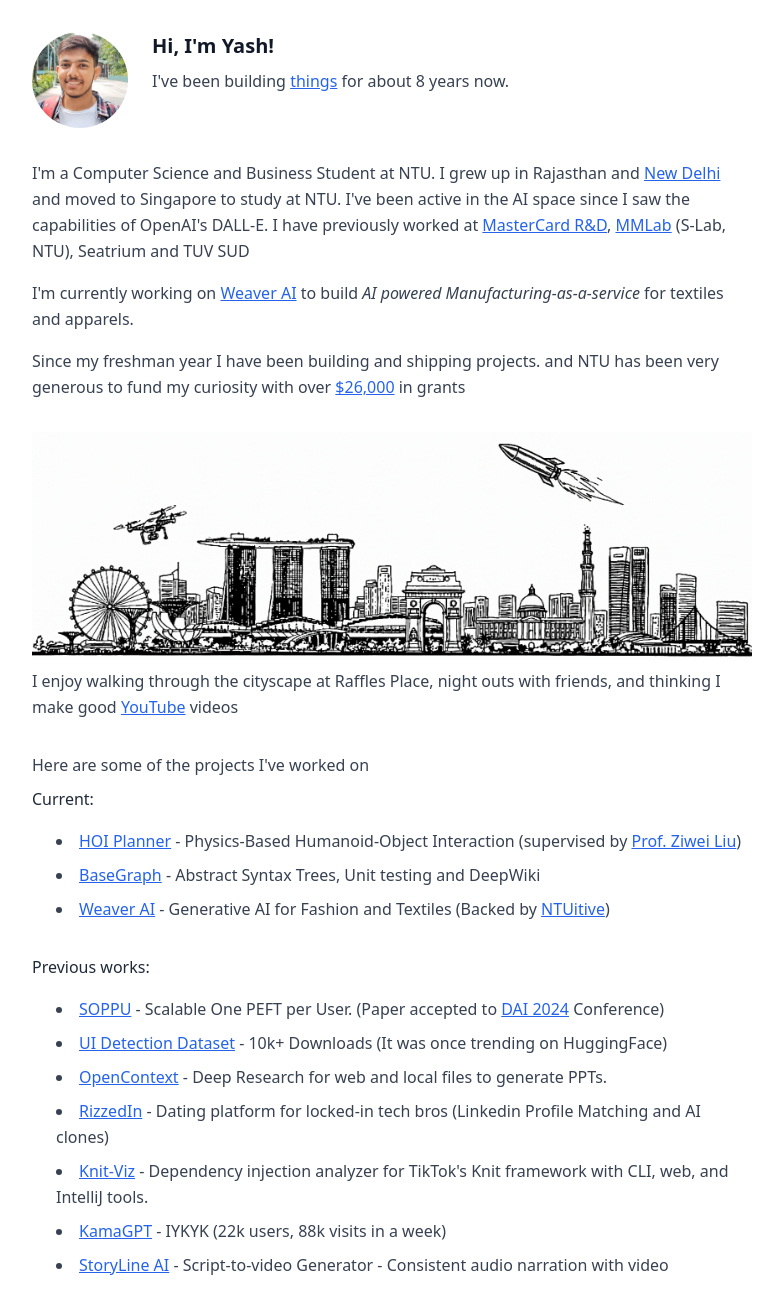
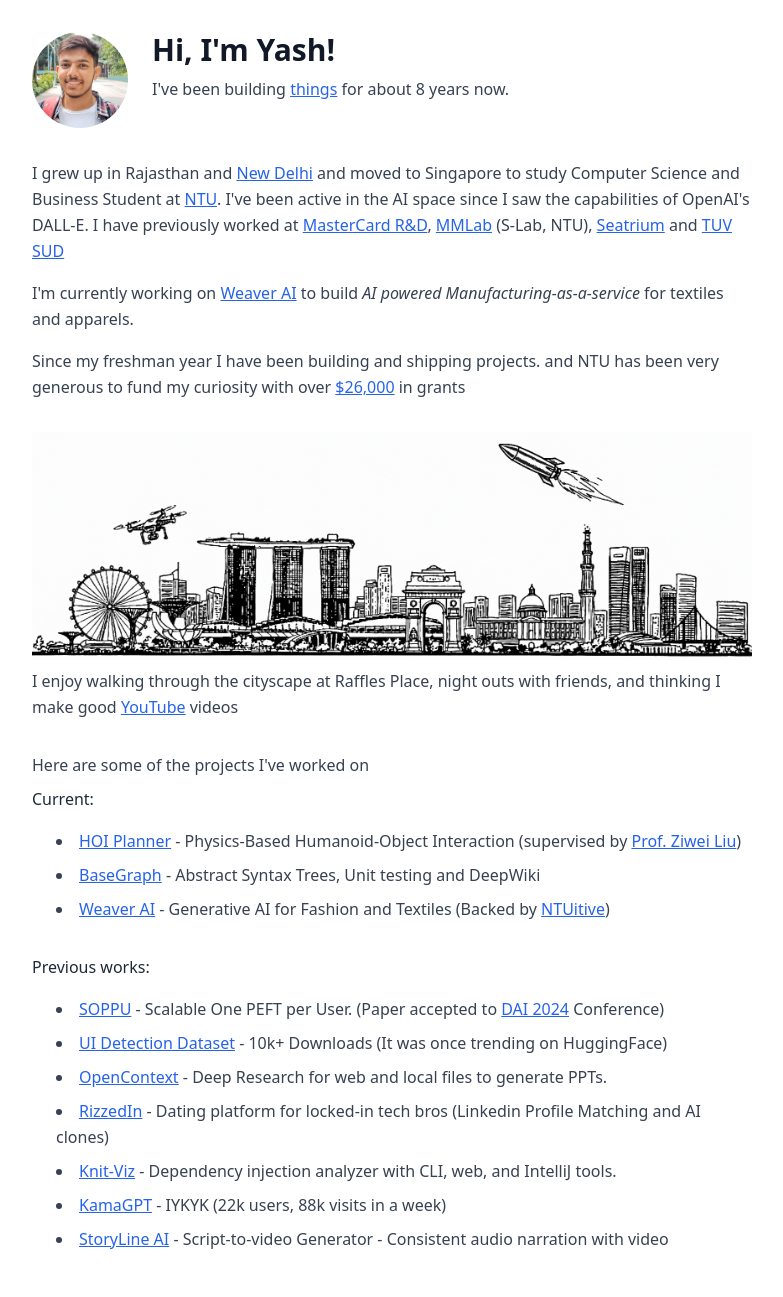
Before and after one commit to YashJain14/yashjain14.github.io, a plain HTML site: page index.html in a window 1280 px wide. Shown: the top 1297 px of the page, without its empty margins (248-1031 px from the left). Drawn offline with nearby package versions, Linux system fonts and the light colour scheme.

Commit message:
update imdex.html

```diff
--- a/index.html
+++ b/index.html
@@ -18,7 +18,7 @@
         <div class="flex items-start mb-8">
             <img src="yash.jpeg" alt="Yash Jain" class="w-24 h-24 rounded-full mr-6 object-cover">
             <div>
-                <h2 class="text-xl font-semibold mb-2">Hi, I'm Yash!</h2>
+                <h2 class="text-3xl font-semibold mb-2">Hi, I'm Yash!</h2>
                 <p class="text-gray-700">
                     I've been building <a href="#projects" class="text-blue-600 underline cursor-pointer">things</a> for about 8 years now.
                 </p>
@@ -36,7 +36,7 @@
             </div> -->
 
             <p class="text-gray-700">
-                I'm a Computer Science and Business Student at <a href="https://www.ntu.edu.sg/">NTU</a>. I grew up in Rajasthan and <a href="https://dpsrkp.net/" class="text-blue-600 underline" target="_blank">New Delhi</a> and moved to Singapore to study at NTU. I've been active in the AI space since I saw the capabilities of OpenAI's DALL-E. I have previously worked at <a href="https://www.mastercard.com/us/en/innovation/explore-with-us/research-development.html" class="text-blue-600 underline" target="_blank">MasterCard R&D</a>, <a href="https://www.mmlab-ntu.com/" class="text-blue-600 underline" target="_blank">MMLab</a> (S-Lab, NTU), Seatrium and TUV SUD
+                I grew up in Rajasthan and <a href="https://dpsrkp.net/" class="text-blue-600 underline" target="_blank">New Delhi</a> and moved to Singapore to study Computer Science and Business Student at <a href="https://www.ntu.edu.sg/" class="text-blue-600 underline" target="_blank">NTU</a>. I've been active in the AI space since I saw the capabilities of OpenAI's DALL-E. I have previously worked at <a href="https://www.mastercard.com/us/en/innovation/explore-with-us/research-development.html" class="text-blue-600 underline" target="_blank">MasterCard R&D</a>, <a href="https://www.mmlab-ntu.com/" class="text-blue-600 underline" target="_blank">MMLab</a> (S-Lab, NTU), <a href="https://seatrium.com/" class="text-blue-600 underline" target="_blank">Seatrium</a> and <a href="https://www.tuvsud.com/" class="text-blue-600 underline" target="_blank">TUV SUD</a>
             </p>
             <p class="text-gray-700">
                 I'm currently working on <a href="https://weaverai.in" class="text-blue-600 underline" target="_blank">Weaver AI</a> to build <i>AI powered Manufacturing-as-a-service</i> for textiles and apparels.
@@ -100,7 +100,7 @@
                 </li>
                 <li class="text-gray-700">
                     <a href="https://github.com/YashJain14/Knit_Dependency_Injection_visualiser" class="text-blue-600 underline" target="_blank">Knit-Viz</a> -
-                    Dependency injection analyzer for TikTok's Knit framework with CLI, web, and IntelliJ tools.
+                    Dependency injection analyzer with CLI, web, and IntelliJ tools.
                 </li>
 
                 <li class="text-gray-700">
```
